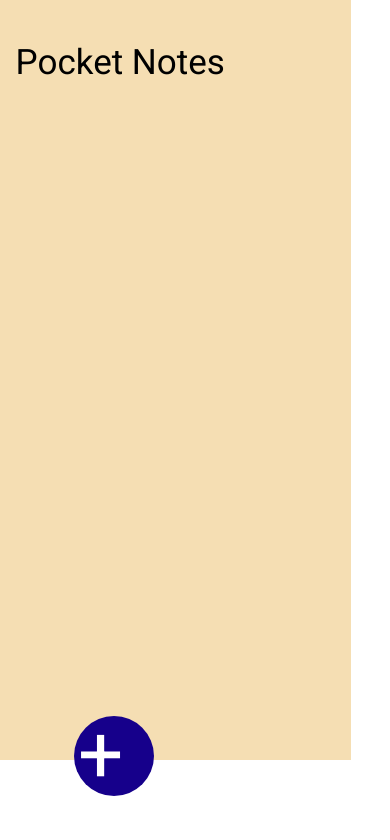
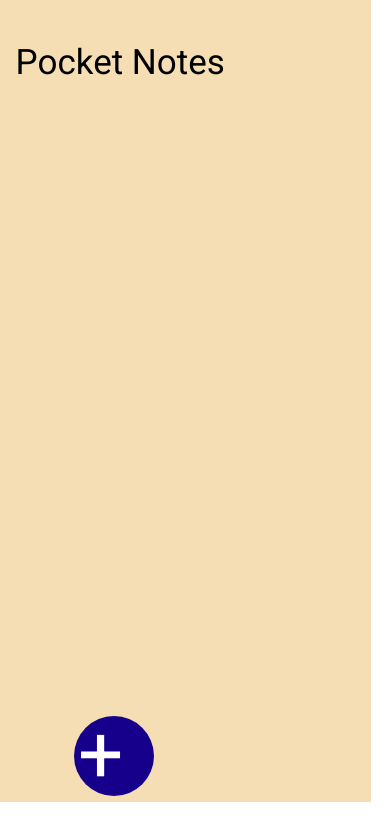
Before and after one commit to deswal2002/Pocket_Notes, a React (Vite) app: page / in a window 390 px wide. Shown: the top 840 px of the page. Built offline with nearby package versions, Linux system fonts and the light colour scheme; a web font is replaced by a local one.

Commit message:
version3

```diff
--- a/src/Component/Project_Note/ProjectNote.module.css
+++ b/src/Component/Project_Note/ProjectNote.module.css
@@ -32,8 +32,8 @@
 @media only screen and (max-width: 415px) {
     .body {
         position: absolute;
-        width: 90vw;
-        height: 90vh;
+        width: 95vw;
+        height: 95vh;
         background: wheat;
     }
   }
```
